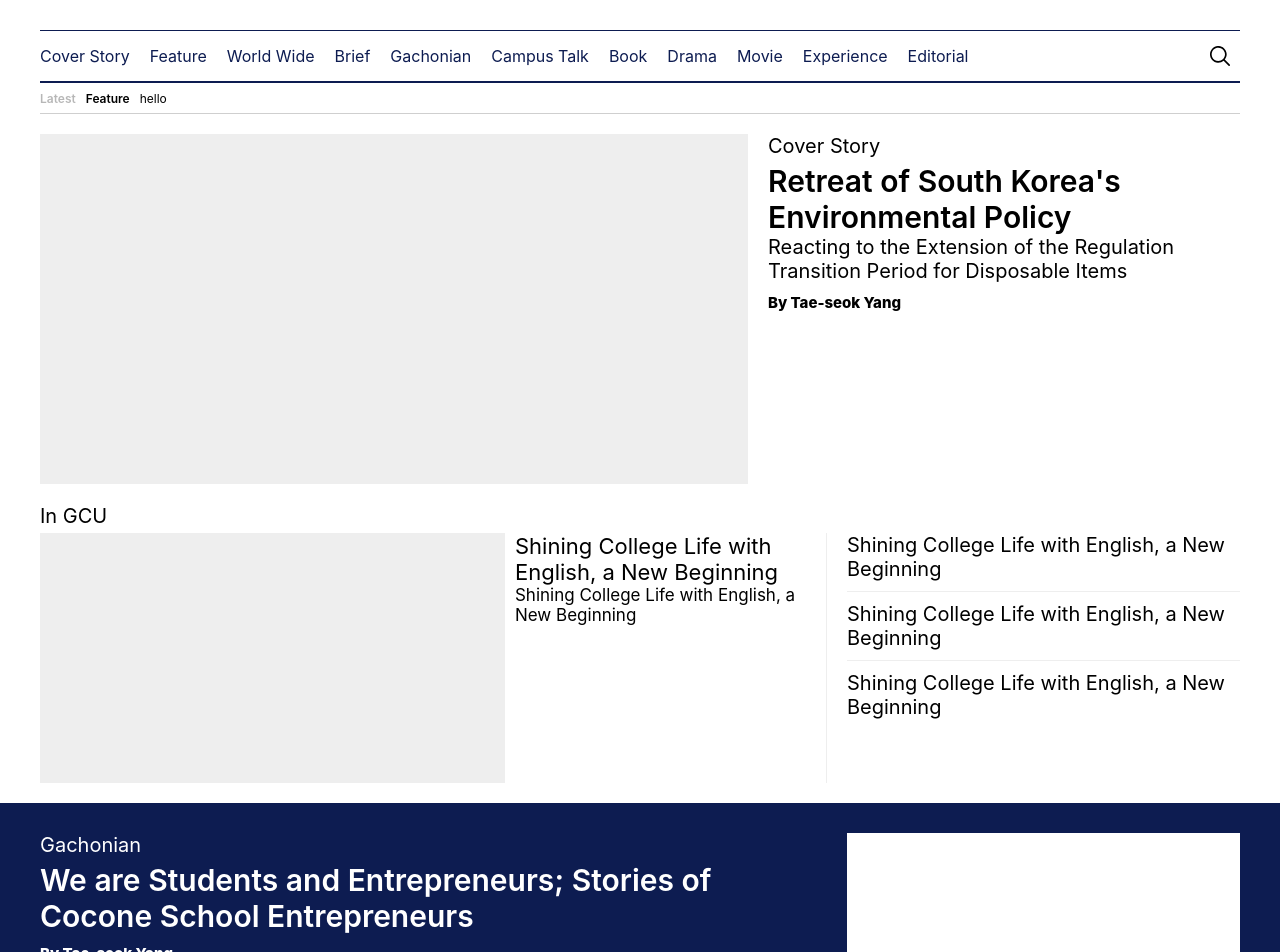
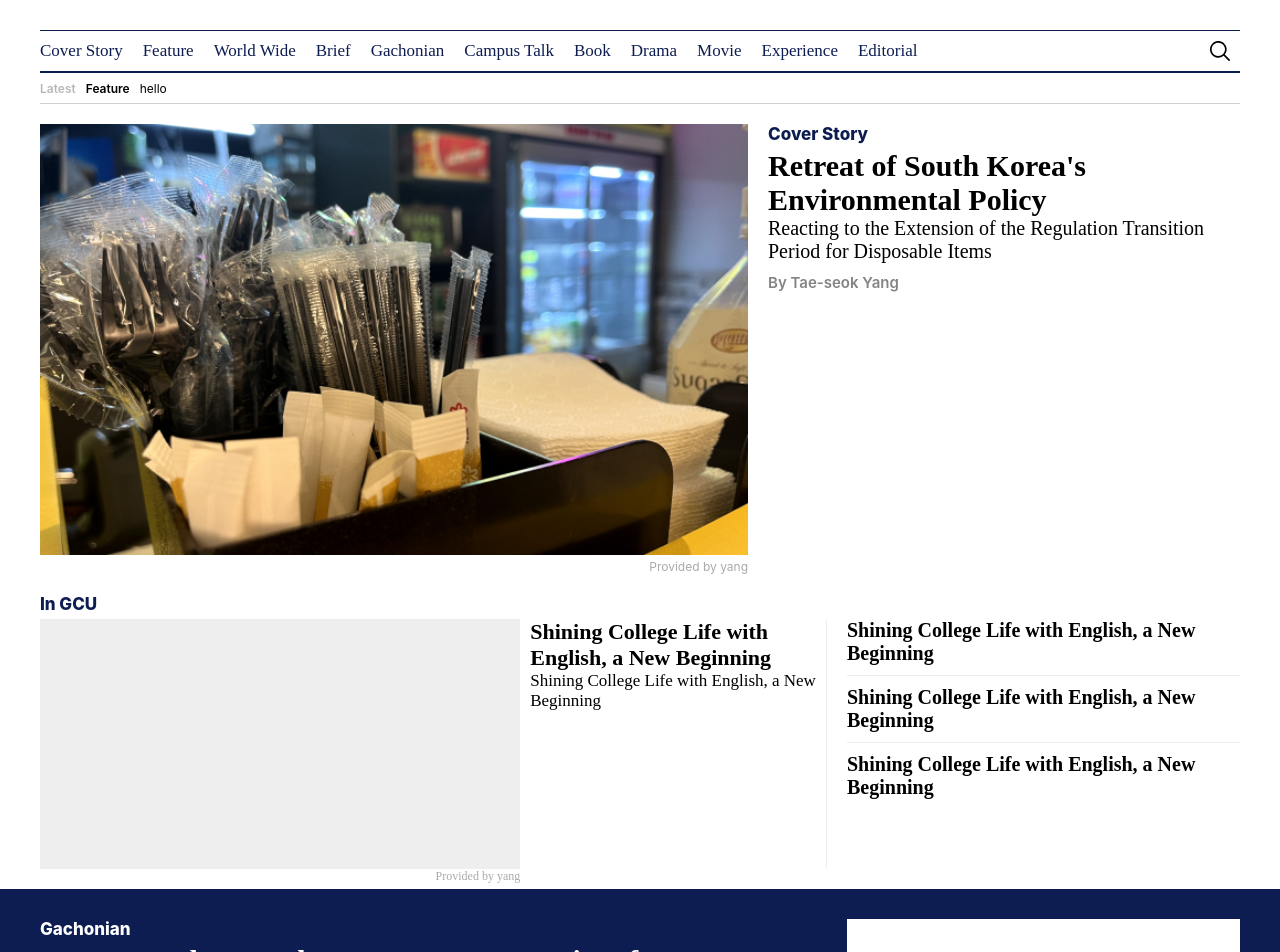
Before and after one commit to taeseokyang/yangsoft-FE, a React (Create React App) app: page / in a window 1280 px wide. Shown: the part 200-1152 px from the top of the page. Built offline with nearby package versions, Linux system fonts and the light colour scheme.

Commit message:
feat: a lot of stuff

```diff
--- a/src/components/Articles.jsx
+++ b/src/components/Articles.jsx
@@ -28,6 +28,7 @@ padding: 20px 0px;
 `;
 const ArticleList = styled.div`
   /* max-width: 800px; */
+  font-family: "Playfair Display", serif;
 
 `;
 
@@ -70,8 +71,8 @@ const BottomInfo = styled.div`
   flex-direction: row;
   gap: 10px;
   font-size: 13px;
-  /* position: absolute; */
-  /* bottom: 20px; */
+  /* font-family:  */
+
 `;
 const Reporter = styled.div`
   color: #000000;
--- a/src/components/NavBar.jsx
+++ b/src/components/NavBar.jsx
@@ -5,12 +5,16 @@ import { BoxContainer } from "./StyledComponents";
 const Content = styled.div`
     border-top: 1px solid #0D1C51;
     border-bottom: 2px solid #0D1C51;
-    height: 50px;
+    height: 40px;
     display: flex;
     align-items: center;
     flex-direction: row;
     position: relative;
     overflow: hidden;
+    @media screen and (max-width: 600px) {
+      height: 40px;
+    }
+    font-family: "Playfair Display", serif;
 `;
 
 const SectionBar = styled.div`
@@ -32,8 +36,9 @@ const SectionBar = styled.div`
 const SectionTitle = styled.div`
     position: relative;
     color: #0D1C51;
-    font-weight: 400;
-    line-height: 50px;
+    font-weight: 500;
+    font-size: 17px;
+    line-height: 40px;
     white-space: nowrap;
 `;
 const UnderBar = styled.div`
--- a/src/components/StyledComponents.jsx
+++ b/src/components/StyledComponents.jsx
@@ -18,9 +18,9 @@ export const BoxContainer = styled.div`
 
 
 export const SectionTitle = styled.div`
-    font-size: 20px;
-    font-weight: 400;
-    color: ${({ color }) => (color == "w" ? "#ffffff" : "#000000")};
+    font-size: 17px;
+    font-weight: 800;
+    color: ${({ color }) => (color == "w" ? "#ffffff" : "#0D1C51")};
     margin-bottom: 5px;
 `;
 
@@ -28,17 +28,19 @@ export const ArticleTitle = styled.div`
     font-size: 30px;
     font-weight: 600;
     color: ${({ color }) => (color == "w" ? "#ffffff" : "#000000")};
+    font-family: "Playfair Display", serif;
 `;
 
 export const ArticleSubTitle = styled.div`
     font-size: 20px;
     font-weight: 400;
     color: ${({ color }) => (color == "w" ? "#ffffff" : "#000000")};
+    font-family: "Playfair Display", serif;
 `;
 
 export const Reporter = styled.div`
     margin-top: 10px;
     font-size: 15px;
-    font-weight: 800;
-    color: ${({ color }) => (color == "w" ? "#ffffff" : "#000000")};
+    font-weight: 600;
+    color: ${({ color }) => (color == "w" ? "#ffffff" : "#848484")};
 `;
--- a/src/components/Title.jsx
+++ b/src/components/Title.jsx
@@ -11,11 +11,11 @@ const Content = styled.div`
     justify-content: center;
     align-items: center;
     @media screen and (max-width: 600px) {
-      height: 150px;
+      height: 90px;
     }
 `;
 const TitleImg = styled.img`
-    width: 330px;
+    width: 380px;
     @media screen and (max-width: 600px) {
       width: 230px;
     }
@@ -23,10 +23,10 @@ const TitleImg = styled.img`
 const TodayDate = styled.div`
     text-align: center;
     width: 320px;
-    margin-top: 30px;
+    margin-top: 15px;
     font-weight: 200;
     @media screen and (max-width: 600px) {
-      margin-top: 20px;
+      display: none;
     }
 
 `;
--- a/src/components/TopHeader.jsx
+++ b/src/components/TopHeader.jsx
@@ -39,15 +39,26 @@ const Language = styled.div`
   color: ${(props) => (props.isOn ? "#000000" : "#909090")};
 
 `;
+
+const TodayDate = styled.div`
+    font-weight: 200;
+    display: none;
+    @media screen and (max-width: 600px) {
+      display: inline-block;
+    }
+
+`;
+
 const TopHeader = () => {
   return (
     <Container>
       <Layout>
         <Content>
-          <Languages>
+           <TodayDate>Tuesday, May 7, 2024</TodayDate>
+          {/* <Languages>
             <Language isOn={1==1}>ENG</Language>
             <Language isOn={1==2}>KOR</Language>
-          </Languages>
+          </Languages> */}
           <Login>Login</Login>
         </Content>
       </Layout>
--- a/src/components/homeContents/Body1.jsx
+++ b/src/components/homeContents/Body1.jsx
@@ -4,6 +4,7 @@ import { ArticleTitle, ArticleSubTitle, SectionTitle, Reporter, BoxContainer } f
 
 const Container = styled.div`
 background: #ffffff;
+
 `;
 
 const Content = styled.div`
@@ -21,6 +22,7 @@ const Articles = styled.div`
       flex-direction: column;
   }
     gap: 20px;
+    font-family: "Playfair Display", serif;
 
 `;
 
@@ -39,18 +41,16 @@ const BigArticle = styled.div`
   }
   border-right: 1px solid #eeeeee;
 `;
-const BigImg = styled.div`
-    width: 100%;
-    height: 250px;
-    background: #eeeeee;
-`;
+
 const BigTextBox = styled.div`
 `;
 const BigTitle = styled.div`
   font-size: 22px;
+  font-weight: 600;
 `;
 const Title = styled.div`
   font-size: 20px;
+  font-weight: 600;
 `;
 const BigSubTitle = styled.div`
   font-size: 17px;
@@ -66,6 +66,22 @@ const OtherArticle = styled.div`
   }
 `;
 
+const BigImg = styled.div`
+    width: 100%;
+    height: 100%;
+`;
+const ImgBox = styled.div`
+    width: 100%;
+    height: 250px;
+    background: #eeeeee;
+`;
+const Source = styled.div`
+  font-size: 12px;
+  color: #aaaaaa;
+  text-align: right;
+
+`;
+
 const Body1 = () => {
   return (
     <Container>
@@ -73,9 +89,11 @@ const Body1 = () => {
         <SectionTitle>In GCU</SectionTitle>
         <Articles>
         <BigArticle>
-          <BigImg>
+            <ImgBox>
+            <BigImg></BigImg>
+            <Source>Provided by yang</Source>
+            </ImgBox>
 
-          </BigImg>
           <BigTextBox>
             <BigTitle>Shining College Life with English, a New Beginning</BigTitle>
             <BigSubTitle>Shining College Life with English, a New Beginning</BigSubTitle>
--- a/src/components/homeContents/Main.jsx
+++ b/src/components/homeContents/Main.jsx
@@ -16,15 +16,31 @@ max-width: 1200px;
       flex-direction: column;
     }
 `;
-const MainArticleImg = styled.div`
-    height: 350px;
+
+const ImgBox = styled.div`
+    /* height: 350px; */
     flex: 3;
-
-    background: #eeeeee;
+    /* background: #eeeeee; */
     @media screen and (max-width: 600px) {
       flex: none;
       width: 100%;
+
     }
+    overflow: hidden;
+
+`;
+const Source = styled.div`
+  font-size: 12px;
+  color: #aaaaaa;
+  text-align: right;
+  z-index: 1;
+  /* margin-top: -20px;
+  margin-right: 5px; */
+
+`;
+const MainArticleImg = styled.img`
+  width: 100%;
+  /* height: 100%; */
 
 `;
 
@@ -32,11 +48,19 @@ const TextBox = styled.div`
 
 flex: 2;
 `;
+
+
+
+
 const Main = () => {
   return (
     <Container>
           <Content>
-        <MainArticleImg></MainArticleImg>
+            <ImgBox>
+            <MainArticleImg src="/images/test.jpg"></MainArticleImg>
+            <Source>Provided by yang</Source>
+            </ImgBox>
+
         <TextBox>
             <SectionTitle>Cover Story</SectionTitle>
             <ArticleTitle>Retreat of South Korea's Environmental Policy</ArticleTitle>
```
Also changed, not shown: public/images/test.jpg (added).
